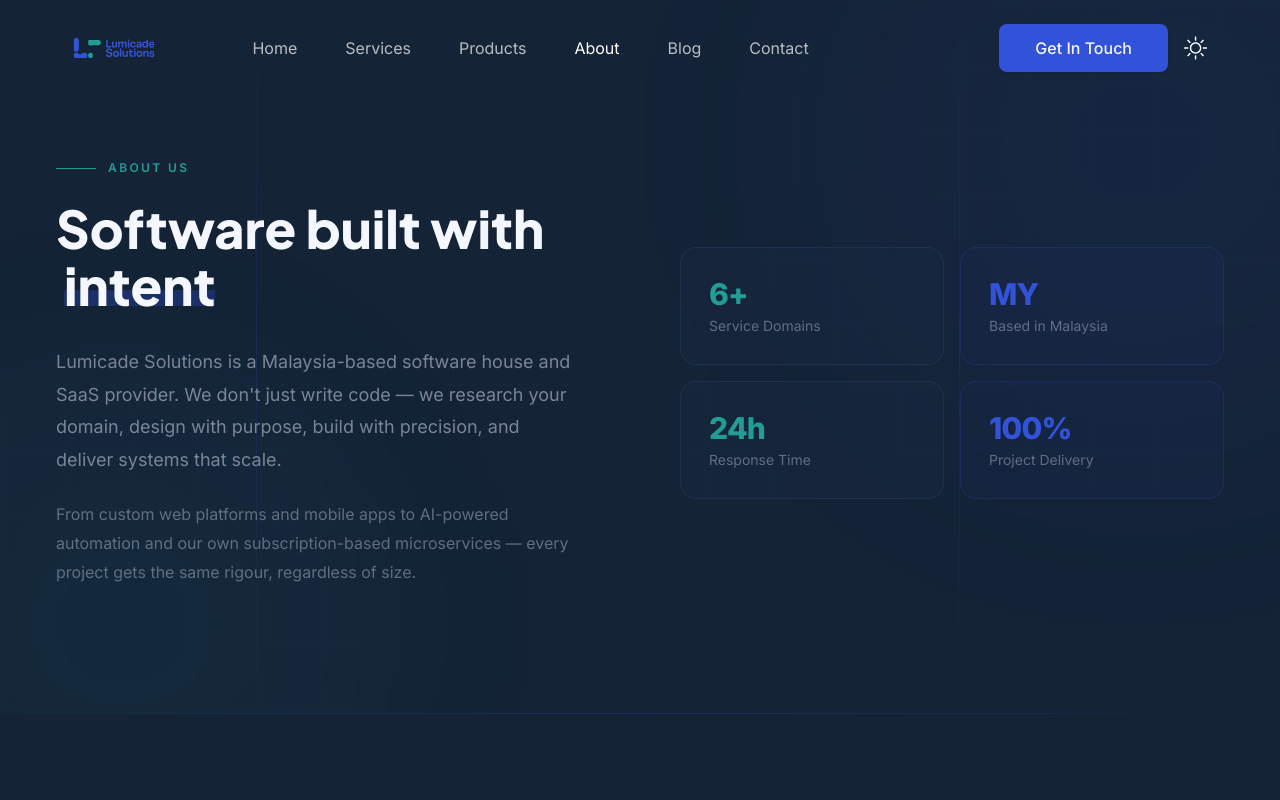
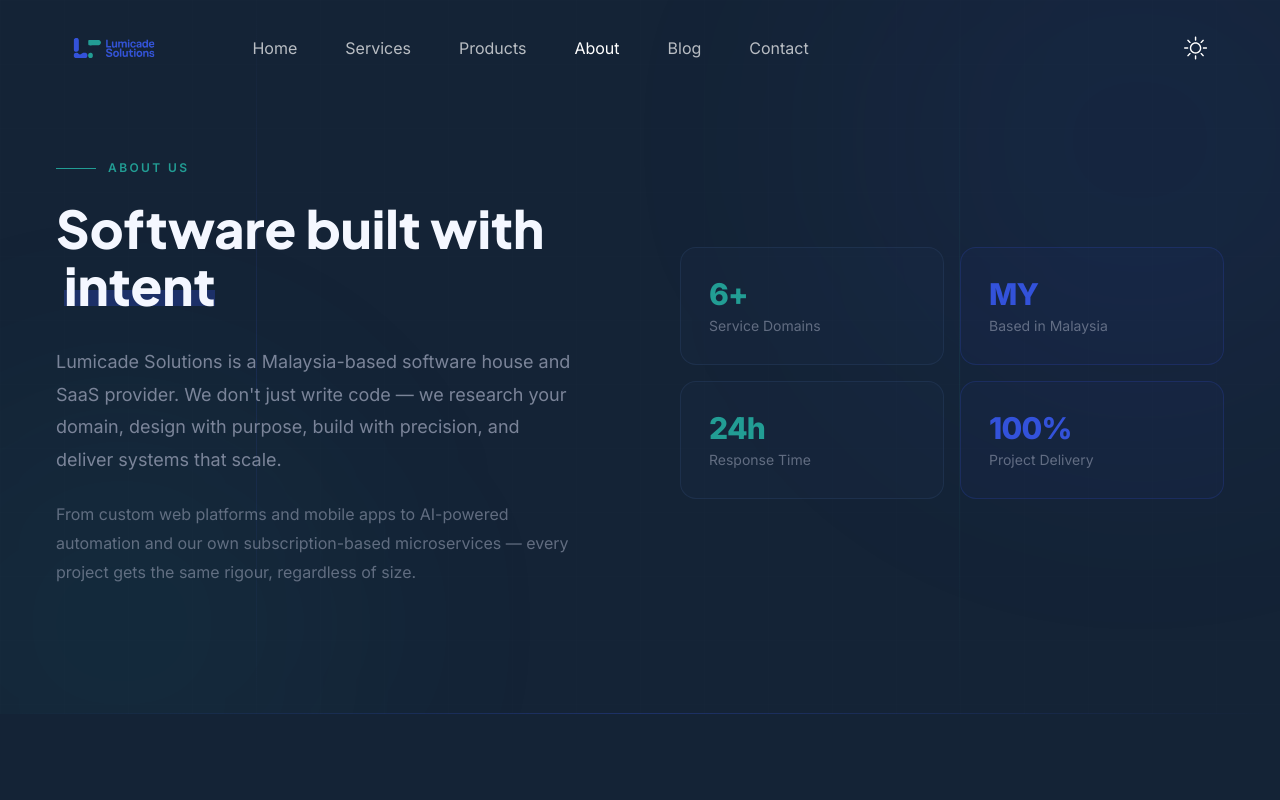
Before and after one commit to Lumicade-Team/portfolio, a Next.js app: page /about in a window 1280 px wide. Shown: the top 800 px of the page. Built offline with nearby package versions, Linux system fonts and the light colour scheme.

Commit message:
feat(header): remove contact link and integrate theme toggler in the header

```diff
--- a/src/components/Header/index.tsx
+++ b/src/components/Header/index.tsx
@@ -153,12 +153,7 @@ const Header = () => {
                 </nav>
               </div>
               <div className="flex items-center justify-end pr-16 lg:pr-0">
-                <Link
-                  href="/contact"
-                  className="ease-in-up shadow-btn hover:shadow-btn-hover bg-primary hover:bg-primary/90 hidden rounded-lg px-8 py-3 text-base font-medium text-lumi-offwhite transition duration-300 md:block md:px-9 lg:px-6 xl:px-9"
-                >
-                  Get In Touch
-                </Link>
+
                 <div>
                   <ThemeToggler />
                 </div>
```
